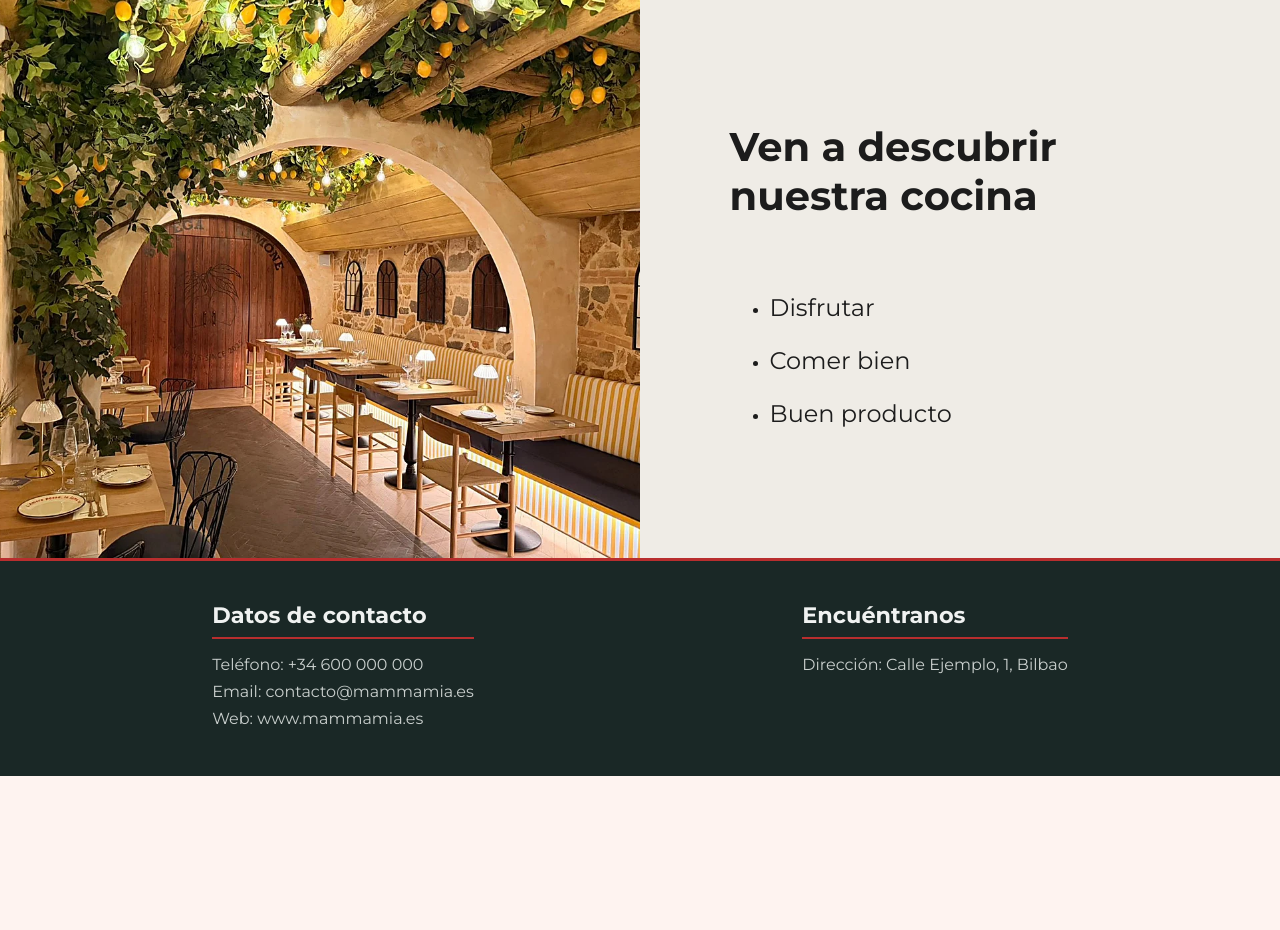
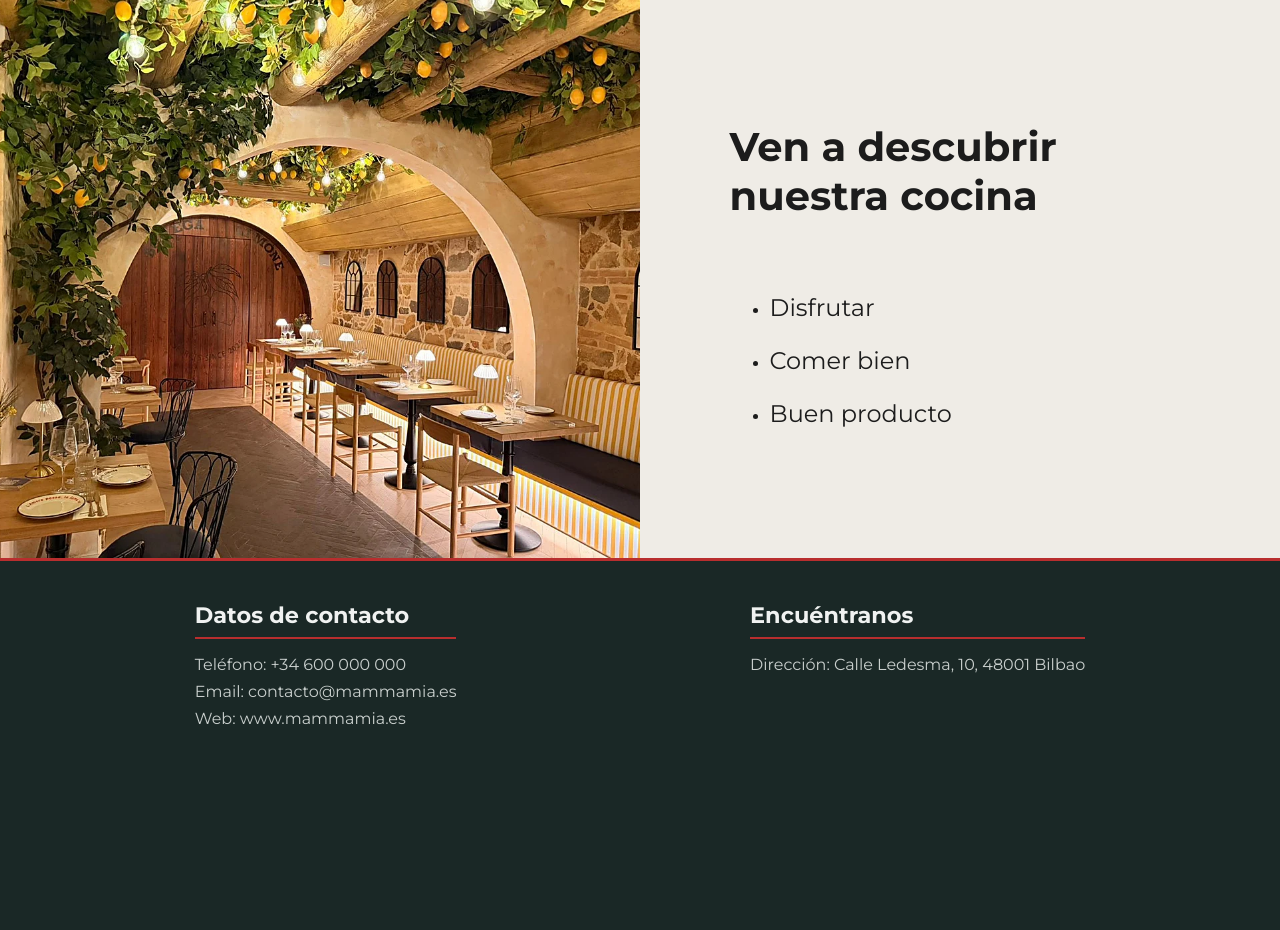
Before and after one commit to InarBarroso/mammaMia, a Django app: page / in a window 1280 px wide. Shown: the part 2094-3024 px from the top of the page. Before the commit the page ends 2870 px from the top, so only its background shows below. Run offline with Django 5.2, Linux system fonts and the light colour scheme; data comes from the database, SQL or seed files in the repository; some libraries are stand-ins or nearby versions; some web fonts are replaced.

Commit message:
Mapa en el footer

```diff
--- a/restaurante/static/css/index.css
+++ b/restaurante/static/css/index.css
@@ -161,6 +161,16 @@ footer p {
 
 */
 
+#localizacion iframe {
+    display: block;
+    width: 320px;
+    max-width: 100%;
+    height: 200px;
+    margin-top: 1rem;
+    border: 0;
+    border-radius: 6px;
+}
+
 @media only screen and (max-width: 700px) {
     header {
         justify-content: center;
--- a/restaurante/templates/index.html
+++ b/restaurante/templates/index.html
@@ -37,7 +37,8 @@
             </div>
             <div id="localizacion">
                 <h2>Encuéntranos</h2>
-                <p>Dirección: Calle Ejemplo, 1, Bilbao</p>
+                <p>Dirección: Calle Ledesma, 10, 48001 Bilbao</p>
+                <iframe src="https://maps.google.com/maps?q=Calle+Ledesma+10+48001+Bilbao&amp;z=16&amp;output=embed" title="Mapa de Mamma Mia" loading="lazy"></iframe>
             </div>
         </footer>
     </body>
```
